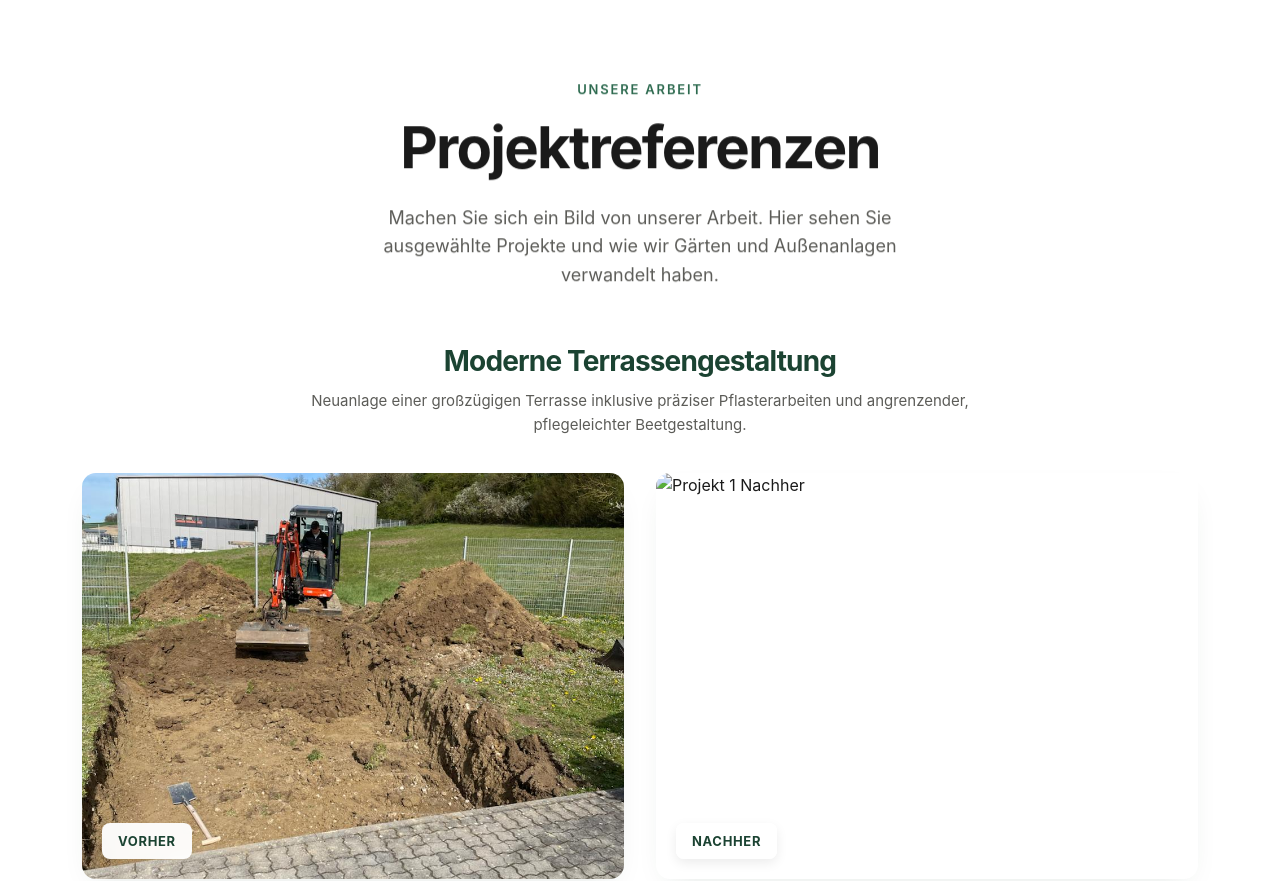
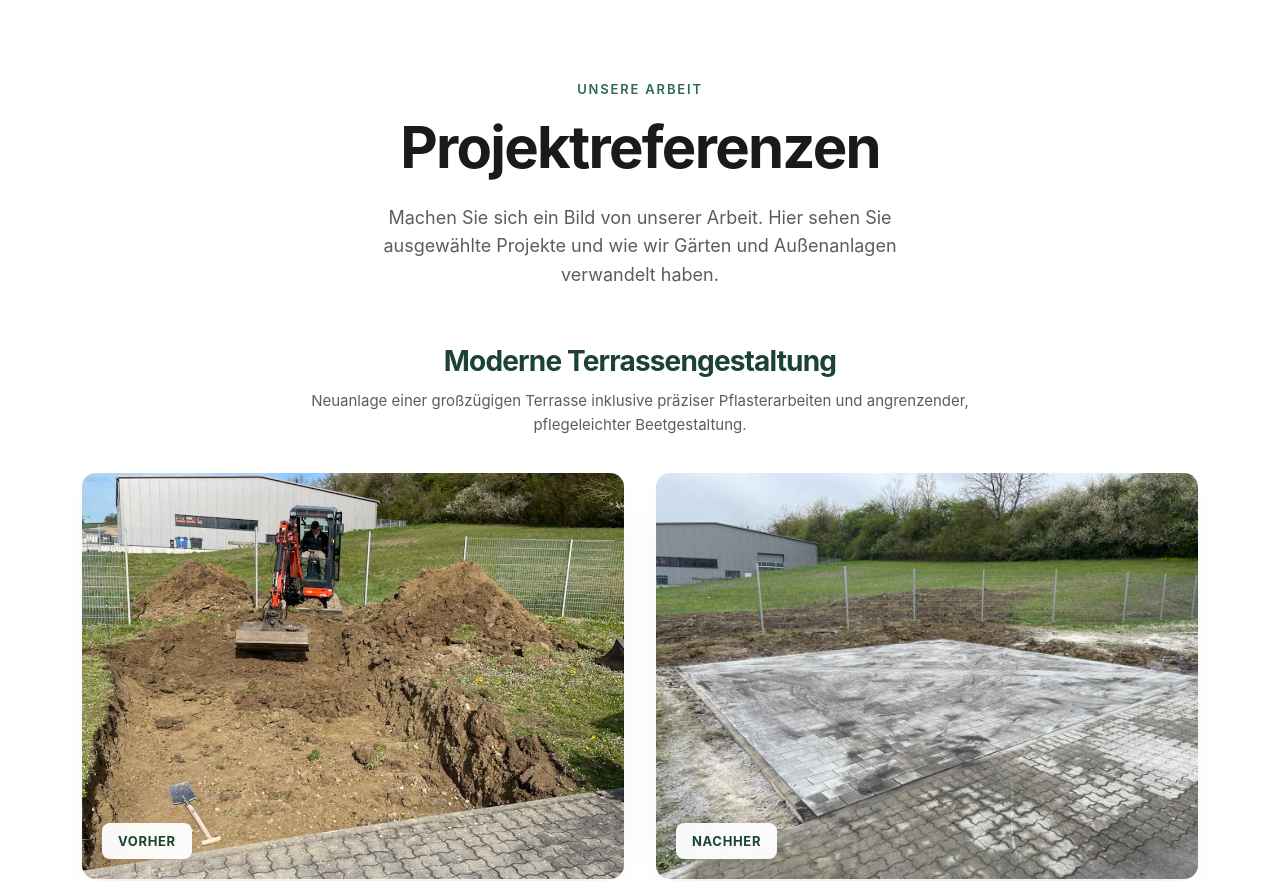
Before and after one commit to nmmhw4cbc7-commits/galabau-diwold, a website: page referenzen.html in a window 1280 px wide. Shown: the part 80-961 px from the top of the page. Drawn offline with Linux system fonts and the light colour scheme.

Commit message:
Fix image source for 'Nachher' in referenzen.html

```diff
--- a/referenzen.html
+++ b/referenzen.html
@@ -398,7 +398,7 @@
         </div>
         <div class="image-box">
           <!-- Platzhalter für dein NACHHER Bild -->
-          <img src="nachher1" alt="Projekt 1 Nachher">
+          <img src="nachher1.jpg" alt="Projekt 1 Nachher">
           <span class="image-label">Nachher</span>
         </div>
       </div>
```
